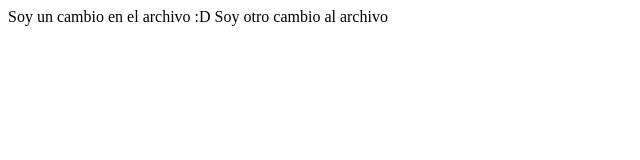
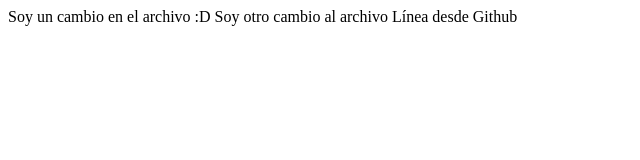
Before and after one commit to santroc/mi_repositorio, a plain HTML site: page index.html in a window 1280 px wide. Shown: the whole page, without its empty margins (0-640 px from the left). Drawn offline with Linux system fonts and the light colour scheme.

Commit message:
Update index.html
Added line to test pull request

```diff
--- a/index.html
+++ b/index.html
@@ -7,5 +7,6 @@
 <body>
 Soy un cambio en el archivo :D
 Soy otro cambio al archivo
+Línea desde Github
 </body>
 </html>
```
